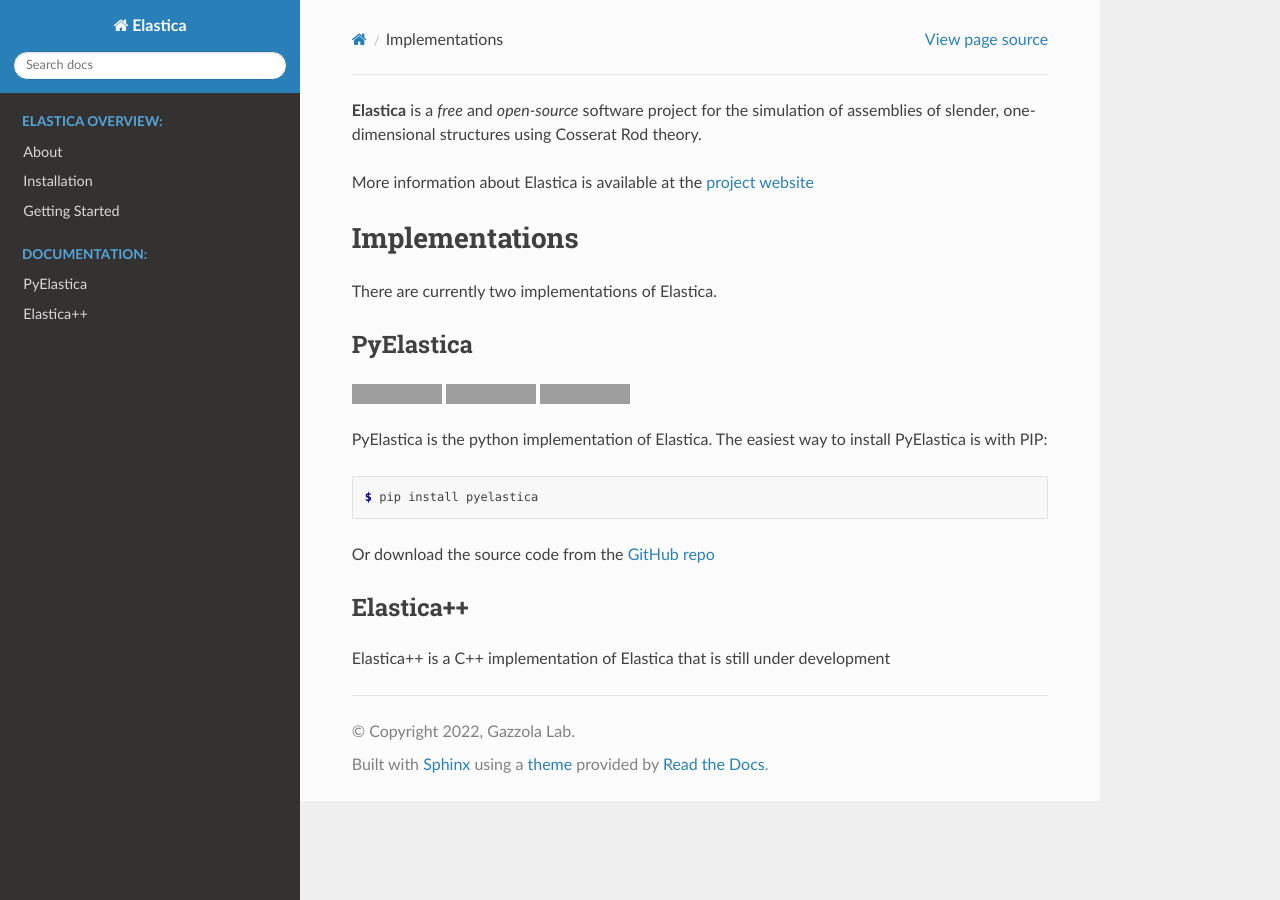
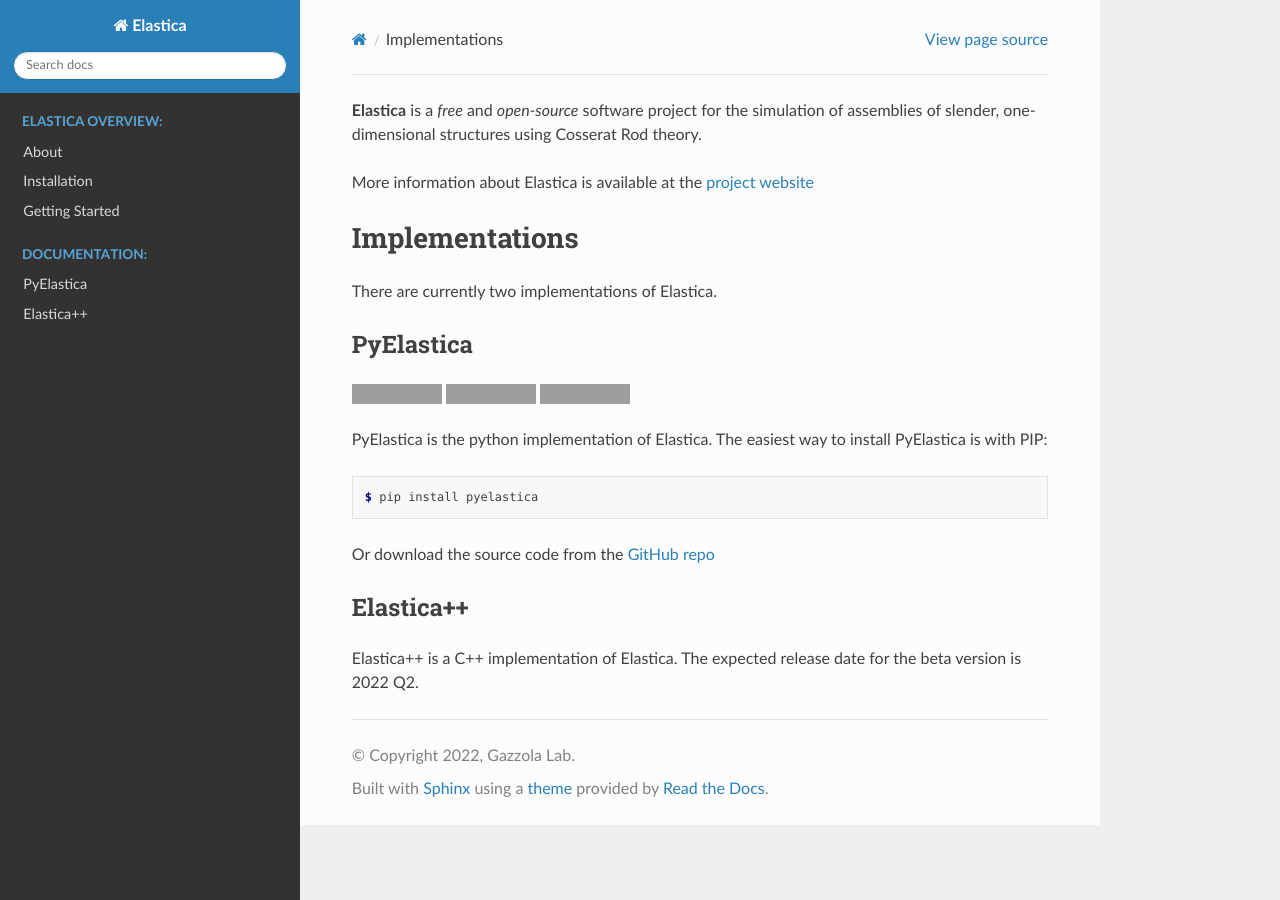
Before and after one commit to GazzolaLab/PyElastica, a Sphinx documentation site: the page built from docs/intro_page.rst, in a window 1280 px wide. Built offline with Sphinx 7.4.7 and the Read the Docs theme 2.0.0, drawn with Linux system fonts in a browser that asks for light colours; grey boxes are pictures that could not be loaded.

Commit message:
add expected date for e++

```diff
--- a/docs/intro_page.rst
+++ b/docs/intro_page.rst
@@ -31,7 +31,7 @@
 
 Elastica++
 ~~~~~~~~~~
-Elastica++ is a C++ implementation of Elastica that is still under development
+Elastica++ is a C++ implementation of Elastica. The expected release date for the beta version is 2022 Q2.
 
 .. _project website: https://cosseratrods.org
 .. _GitHub repo: https://github.com/GazzolaLab/PyElastica
```
